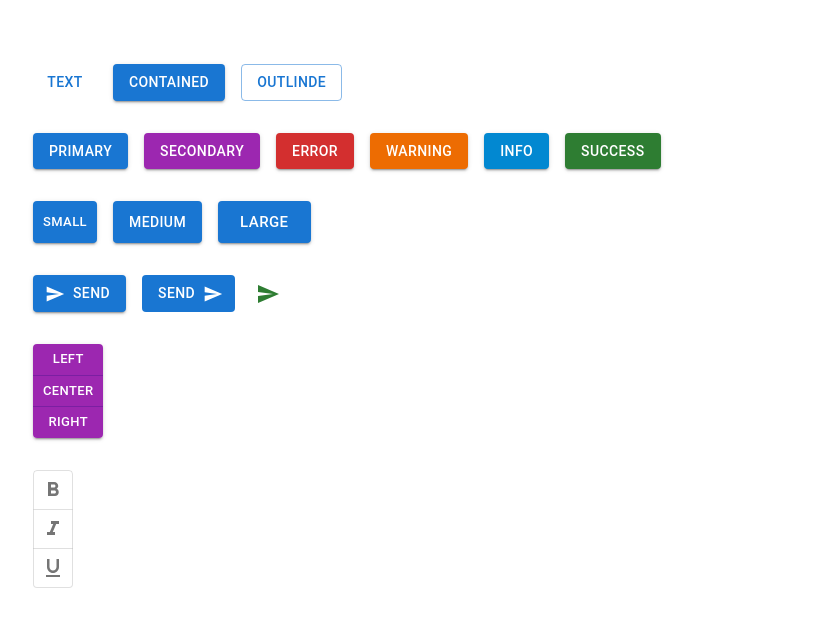
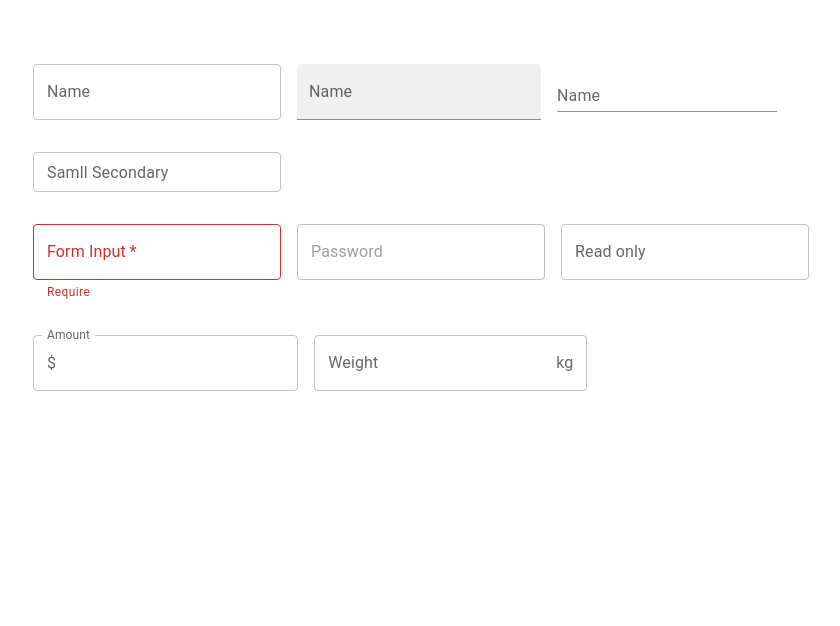
Before and after one commit to Mhdez221993/react-mui, a React (Create React App) app: page / in a window 1280 px wide. Shown: the top 626 px of the page, without its empty margins (31-871 px from the left). Built offline with nearby package versions, Linux system fonts and the light colour scheme.

Commit message:
Text field MUI

```diff
--- a/src/App.tsx
+++ b/src/App.tsx
@@ -1,11 +1,11 @@
 import "./App.css";
 
-import MuiButton from "./components/MuiButton";
+import MuiTextField from "./components/MuiTextField";
 
 function App() {
   return (
     <div className="App">
-      <MuiButton />
+      <MuiTextField />
     </div>
   );
 }
--- /dev/null
+++ b/src/components/MuiTextField.tsx
@@ -0,0 +1,59 @@
+import { InputAdornment, Stack, TextField } from "@mui/material";
+
+import { useState } from "react";
+
+const MuiTextField = () => {
+  const [value, setValue] = useState("");
+
+  return (
+    <Stack spacing={4}>
+      <Stack spacing={2} direction="row">
+        <TextField label="Name" variant="outlined" />
+        <TextField label="Name" variant="filled" />
+        <TextField label="Name" variant="standard" />
+      </Stack>
+
+      <Stack spacing={2} direction="row">
+        <TextField
+          label="Samll Secondary"
+          variant="outlined"
+          size="small"
+          color="secondary"
+        />
+      </Stack>
+
+      <Stack spacing={2} direction="row">
+        <TextField
+          label="Form Input"
+          required
+          helperText={
+            !value ? "Require" : "Don't share your password with anyone"
+          }
+          value={value}
+          onChange={(e) => setValue(e.target.value)}
+          error={!value}
+        />
+        <TextField label="Password" type="password" disabled />
+        <TextField label="Read only" InputProps={{ readOnly: true }} />
+      </Stack>
+
+      <Stack direction="row" spacing={2}>
+        <TextField
+          label="Amount"
+          InputProps={{
+            startAdornment: <InputAdornment position="start">$</InputAdornment>,
+          }}
+        />
+
+        <TextField
+          label="Weight"
+          InputProps={{
+            endAdornment: <InputAdornment position="end">kg</InputAdornment>,
+          }}
+        />
+      </Stack>
+    </Stack>
+  );
+};
+
+export default MuiTextField;
```
